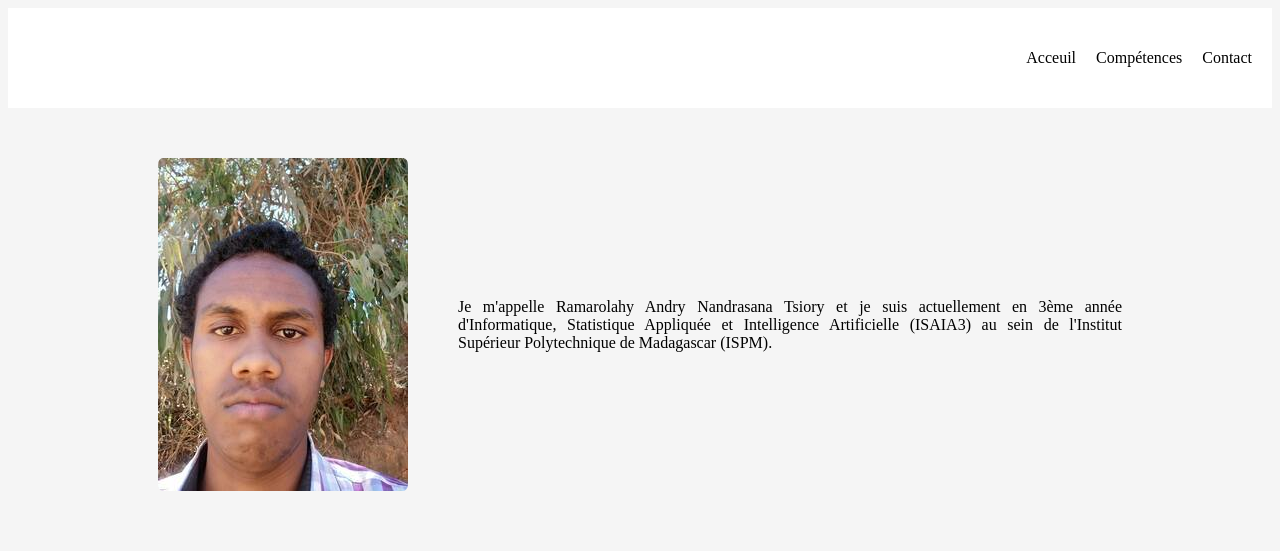
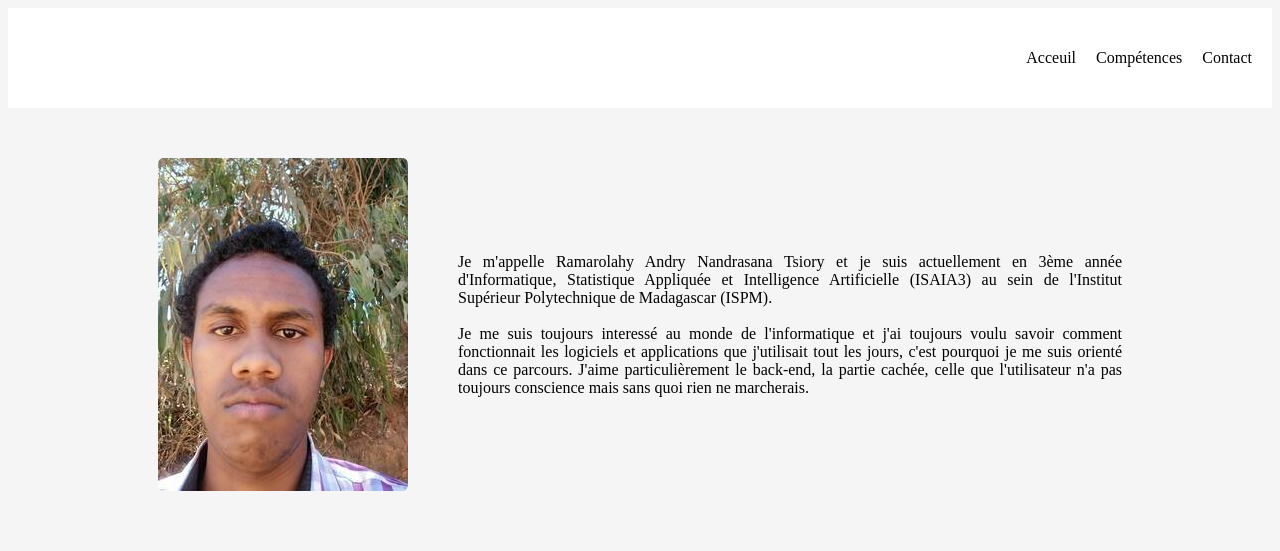
Before and after one commit to tsiory-ramarolahy/aboutMe, a plain HTML site: page index.html in a window 1280 px wide. Shown: the top 551 px of the page. Drawn offline with Linux system fonts and the light colour scheme.

Commit message:
dernier commit (j'espere)

```diff
--- a/index.html
+++ b/index.html
@@ -17,8 +17,10 @@
         <div id="acceuil">
             <img src="img/moi.jpg" alt="Une photo de moi">
             <p>Je m'appelle Ramarolahy Andry Nandrasana Tsiory et je suis actuellement en 3ème année d'Informatique, Statistique Appliquée et Intelligence Artificielle
-                 (ISAIA3) au sein de l'Institut Supérieur Polytechnique de Madagascar (ISPM).
-            </p>
+                 (ISAIA3) au sein de l'Institut Supérieur Polytechnique de Madagascar (ISPM).<br><br>
+                 Je me suis toujours interessé au monde de l'informatique et j'ai toujours voulu savoir comment fonctionnait les logiciels et applications que j'utilisait
+                 tout les jours, c'est pourquoi je me suis orienté dans ce parcours. J'aime particulièrement le back-end, la partie cachée, celle que l'utilisateur n'a pas
+                 toujours conscience mais sans quoi rien ne marcherais.</p>
         </div>
         <div id="competences">
             <h2>Voici les différents langages que je maîtrise</h2>
```
